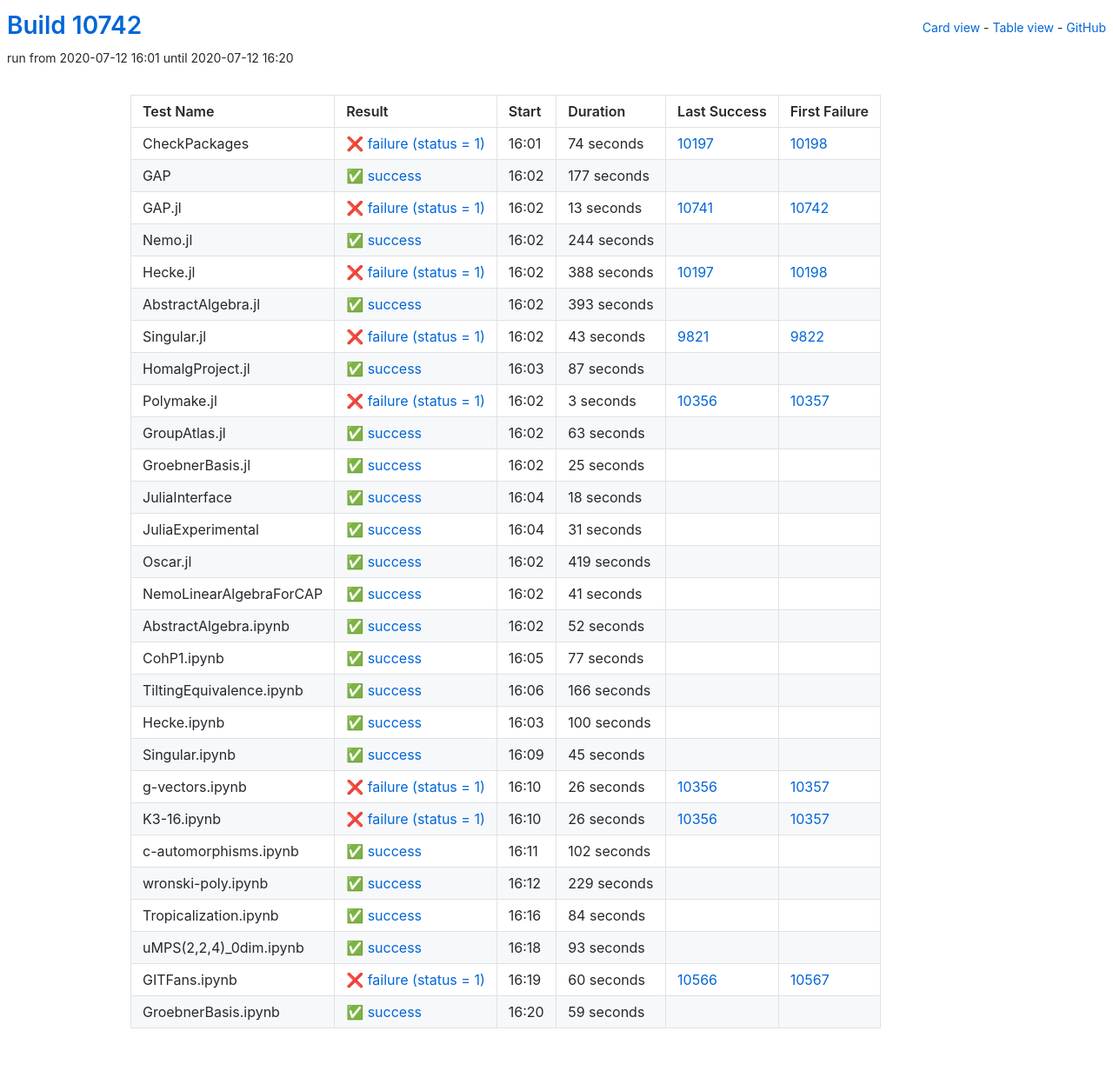
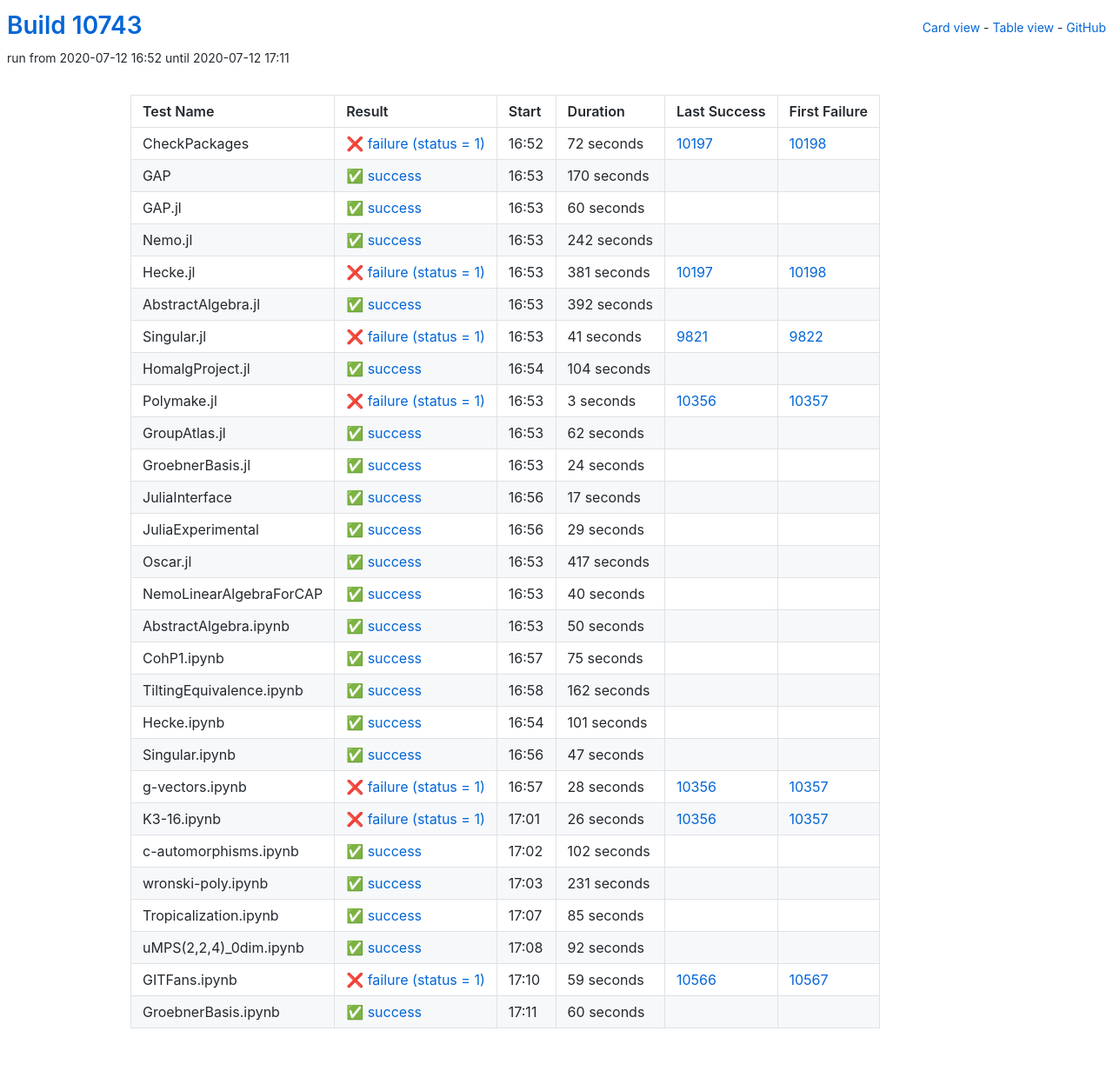
Before and after one commit to oscar-system/oscar-ci-status, a Jekyll site: the page built from table.html, in a window 1280 px wide. Shown: the whole page at 87% size. Built offline with Jekyll 4.4.1, drawn with Linux system fonts in a browser that asks for light colours.

Commit message:
Build #10743

```diff
--- a/_data/ci.yml
+++ b/_data/ci.yml
@@ -1,6 +1,6 @@
 ---
-build: 10742
-build_url: https://oscarci.mathematik.uni-kl.de/job/oscar/10742/
+build: 10743
+build_url: https://oscarci.mathematik.uni-kl.de/job/oscar/10743/
 job: oscar
 organization: oscar-system
 repo: oscar-ci-status
@@ -8,104 +8,104 @@
 tests:
 - name: CheckPackages
   id: checkpackages
-  log: https://oscarci.mathematik.uni-kl.de/job/oscar/10742/artifact/logs/build-10742/CheckPackages.log
-  start: 2020-07-12 16:01
+  log: https://oscarci.mathematik.uni-kl.de/job/oscar/10743/artifact/logs/build-10743/CheckPackages.log
+  start: 2020-07-12 16:52
   success: false
   exitcode: 1
   status: failure
-  duration: 74
+  duration: 72
   last_success: 10197
   last_success_url: https://oscarci.mathematik.uni-kl.de/job/oscar/10197/
   first_failure: 10198
   first_failure_url: https://oscarci.mathematik.uni-kl.de/job/oscar/10198/
 - name: GAP
   id: gap
-  log: https://oscarci.mathematik.uni-kl.de/job/oscar/10742/artifact/logs/build-10742/GAP.log
-  start: 2020-07-12 16:02
+  log: https://oscarci.mathematik.uni-kl.de/job/oscar/10743/artifact/logs/build-10743/GAP.log
+  start: 2020-07-12 16:53
   success: true
   exitcode: 0
   status: success
-  duration: 177
+  duration: 170
   last_success: false
   last_success_url:
   first_failure: false
   first_failure_url:
 - name: GAP.jl
   id: gap-jl
-  log: https://oscarci.mathematik.uni-kl.de/job/oscar/10742/artifact/logs/build-10742/GAP.jl.log
-  start: 2020-07-12 16:02
-  success: false
-  exitcode: 1
-  status: failure
-  duration: 13
-  last_success: 10741
-  last_success_url: https://oscarci.mathematik.uni-kl.de/job/oscar/10741/
-  first_failure: 10742
-  first_failure_url: https://oscarci.mathematik.uni-kl.de/job/oscar/10742/
-- name: Nemo.jl
-  id: nemo-jl
-  log: https://oscarci.mathematik.uni-kl.de/job/oscar/10742/artifact/logs/build-10742/Nemo.jl.log
-  start: 2020-07-12 16:02
+  log: https://oscarci.mathematik.uni-kl.de/job/oscar/10743/artifact/logs/build-10743/GAP.jl.log
+  start: 2020-07-12 16:53
   success: true
   exitcode: 0
   status: success
-  duration: 244
+  duration: 60
+  last_success: false
+  last_success_url:
+  first_failure: false
+  first_failure_url:
+- name: Nemo.jl
+  id: nemo-jl
+  log: https://oscarci.mathematik.uni-kl.de/job/oscar/10743/artifact/logs/build-10743/Nemo.jl.log
+  start: 2020-07-12 16:53
+  success: true
+  exitcode: 0
+  status: success
+  duration: 242
   last_success: false
   last_success_url:
   first_failure: false
   first_failure_url:
 - name: Hecke.jl
   id: hecke-jl
-  log: https://oscarci.mathematik.uni-kl.de/job/oscar/10742/artifact/logs/build-10742/Hecke.jl.log
-  start: 2020-07-12 16:02
+  log: https://oscarci.mathematik.uni-kl.de/job/oscar/10743/artifact/logs/build-10743/Hecke.jl.log
+  start: 2020-07-12 16:53
   success: false
   exitcode: 1
   status: failure
-  duration: 388
+  duration: 381
   last_success: 10197
   last_success_url: https://oscarci.mathematik.uni-kl.de/job/oscar/10197/
   first_failure: 10198
   first_failure_url: https://oscarci.mathematik.uni-kl.de/job/oscar/10198/
 - name: AbstractAlgebra.jl
   id: abstractalgebra-jl
-  log: https://oscarci.mathematik.uni-kl.de/job/oscar/10742/artifact/logs/build-10742/AbstractAlgebra.jl.log
-  start: 2020-07-12 16:02
+  log: https://oscarci.mathematik.uni-kl.de/job/oscar/10743/artifact/logs/build-10743/AbstractAlgebra.jl.log
+  start: 2020-07-12 16:53
   success: true
   exitcode: 0
   status: success
-  duration: 393
+  duration: 392
   last_success: false
   last_success_url:
   first_failure: false
   first_failure_url:
 - name: Singular.jl
   id: singular-jl
-  log: https://oscarci.mathematik.uni-kl.de/job/oscar/10742/artifact/logs/build-10742/Singular.jl.log
-  start: 2020-07-12 16:02
+  log: https://oscarci.mathematik.uni-kl.de/job/oscar/10743/artifact/logs/build-10743/Singular.jl.log
+  start: 2020-07-12 16:53
   success: false
   exitcode: 1
   status: failure
-  duration: 43
+  duration: 41
   last_success: 9821
   last_success_url: https://oscarci.mathematik.uni-kl.de/job/oscar/9821/
   first_failure: 9822
   first_failure_url: https://oscarci.mathematik.uni-kl.de/job/oscar/9822/
 - name: HomalgProject.jl
   id: homalgproject-jl
-  log: https://oscarci.mathematik.uni-kl.de/job/oscar/10742/artifact/logs/build-10742/HomalgProject.jl.log
-  start: 2020-07-12 16:03
+  log: https://oscarci.mathematik.uni-kl.de/job/oscar/10743/artifact/logs/build-10743/HomalgProject.jl.log
+  start: 2020-07-12 16:54
   success: true
   exitcode: 0
   status: success
-  duration: 87
+  duration: 104
   last_success: false
   last_success_url:
   first_failure: false
   first_failure_url:
 - name: Polymake.jl
   id: polymake-jl
-  log: https://oscarci.mathematik.uni-kl.de/job/oscar/10742/artifact/logs/build-10742/Polymake.jl.log
-  start: 2020-07-12 16:02
+  log: https://oscarci.mathematik.uni-kl.de/job/oscar/10743/artifact/logs/build-10743/Polymake.jl.log
+  start: 2020-07-12 16:53
   success: false
   exitcode: 1
   status: failure
@@ -116,152 +116,152 @@
   first_failure_url: https://oscarci.mathematik.uni-kl.de/job/oscar/10357/
 - name: GroupAtlas.jl
   id: groupatlas-jl
-  log: https://oscarci.mathematik.uni-kl.de/job/oscar/10742/artifact/logs/build-10742/GroupAtlas.jl.log
-  start: 2020-07-12 16:02
+  log: https://oscarci.mathematik.uni-kl.de/job/oscar/10743/artifact/logs/build-10743/GroupAtlas.jl.log
+  start: 2020-07-12 16:53
   success: true
   exitcode: 0
   status: success
-  duration: 63
+  duration: 62
   last_success: false
   last_success_url:
   first_failure: false
   first_failure_url:
 - name: GroebnerBasis.jl
   id: groebnerbasis-jl
-  log: https://oscarci.mathematik.uni-kl.de/job/oscar/10742/artifact/logs/build-10742/GroebnerBasis.jl.log
-  start: 2020-07-12 16:02
+  log: https://oscarci.mathematik.uni-kl.de/job/oscar/10743/artifact/logs/build-10743/GroebnerBasis.jl.log
+  start: 2020-07-12 16:53
   success: true
   exitcode: 0
   status: success
-  duration: 25
+  duration: 24
   last_success: false
   last_success_url:
   first_failure: false
   first_failure_url:
 - name: JuliaInterface
   id: juliainterface
-  log: https://oscarci.mathematik.uni-kl.de/job/oscar/10742/artifact/logs/build-10742/JuliaInterface.log
-  start: 2020-07-12 16:04
+  log: https://oscarci.mathematik.uni-kl.de/job/oscar/10743/artifact/logs/build-10743/JuliaInterface.log
+  start: 2020-07-12 16:56
   success: true
   exitcode: 0
   status: success
-  duration: 18
+  duration: 17
   last_success: false
   last_success_url:
   first_failure: false
   first_failure_url:
 - name: JuliaExperimental
   id: juliaexperimental
-  log: https://oscarci.mathematik.uni-kl.de/job/oscar/10742/artifact/logs/build-10742/JuliaExperimental.log
-  start: 2020-07-12 16:04
+  log: https://oscarci.mathematik.uni-kl.de/job/oscar/10743/artifact/logs/build-10743/JuliaExperimental.log
+  start: 2020-07-12 16:56
   success: true
   exitcode: 0
   status: success
-  duration: 31
+  duration: 29
   last_success: false
   last_success_url:
   first_failure: false
   first_failure_url:
 - name: Oscar.jl
   id: oscar-jl
-  log: https://oscarci.mathematik.uni-kl.de/job/oscar/10742/artifact/logs/build-10742/Oscar.jl.log
-  start: 2020-07-12 16:02
+  log: https://oscarci.mathematik.uni-kl.de/job/oscar/10743/artifact/logs/build-10743/Oscar.jl.log
+  start: 2020-07-12 16:53
   success: true
   exitcode: 0
   status: success
-  duration: 419
+  duration: 417
   last_success: false
   last_success_url:
   first_failure: false
   first_failure_url:
 - name: NemoLinearAlgebraForCAP
   id: nemolinearalgebraforcap
-  log: https://oscarci.mathematik.uni-kl.de/job/oscar/10742/artifact/logs/build-10742/NemoLinearAlgebraForCAP.log
-  start: 2020-07-12 16:02
+  log: https://oscarci.mathematik.uni-kl.de/job/oscar/10743/artifact/logs/build-10743/NemoLinearAlgebraForCAP.log
+  start: 2020-07-12 16:53
   success: true
   exitcode: 0
   status: success
-  duration: 41
+  duration: 40
   last_success: false
   last_success_url:
   first_failure: false
   first_failure_url:
 - name: AbstractAlgebra.ipynb
   id: abstractalgebra-ipynb
-  log: https://oscarci.mathematik.uni-kl.de/job/oscar/10742/artifact/logs/build-10742/AbstractAlgebra.ipynb.log
-  start: 2020-07-12 16:02
+  log: https://oscarci.mathematik.uni-kl.de/job/oscar/10743/artifact/logs/build-10743/AbstractAlgebra.ipynb.log
+  start: 2020-07-12 16:53
   success: true
   exitcode: 0
   status: success
-  duration: 52
+  duration: 50
   last_success: false
   last_success_url:
   first_failure: false
   first_failure_url:
 - name: CohP1.ipynb
   id: cohp1-ipynb
-  log: https://oscarci.mathematik.uni-kl.de/job/oscar/10742/artifact/logs/build-10742/CohP1.ipynb.log
-  start: 2020-07-12 16:05
+  log: https://oscarci.mathematik.uni-kl.de/job/oscar/10743/artifact/logs/build-10743/CohP1.ipynb.log
+  start: 2020-07-12 16:57
   success: true
   exitcode: 0
   status: success
-  duration: 77
+  duration: 75
   last_success: false
   last_success_url:
   first_failure: false
   first_failure_url:
 - name: TiltingEquivalence.ipynb
   id: tiltingequivalence-ipynb
-  log: https://oscarci.mathematik.uni-kl.de/job/oscar/10742/artifact/logs/build-10742/TiltingEquivalence.ipynb.log
-  start: 2020-07-12 16:06
+  log: https://oscarci.mathematik.uni-kl.de/job/oscar/10743/artifact/logs/build-10743/TiltingEquivalence.ipynb.log
+  start: 2020-07-12 16:58
   success: true
   exitcode: 0
   status: success
-  duration: 166
+  duration: 162
   last_success: false
   last_success_url:
   first_failure: false
   first_failure_url:
 - name: Hecke.ipynb
   id: hecke-ipynb
-  log: https://oscarci.mathematik.uni-kl.de/job/oscar/10742/artifact/logs/build-10742/Hecke.ipynb.log
-  start: 2020-07-12 16:03
+  log: https://oscarci.mathematik.uni-kl.de/job/oscar/10743/artifact/logs/build-10743/Hecke.ipynb.log
+  start: 2020-07-12 16:54
   success: true
   exitcode: 0
   status: success
-  duration: 100
+  duration: 101
   last_success: false
   last_success_url:
   first_failure: false
   first_failure_url:
 - name: Singular.ipynb
   id: singular-ipynb
-  log: https://oscarci.mathematik.uni-kl.de/job/oscar/10742/artifact/logs/build-10742/Singular.ipynb.log
-  start: 2020-07-12 16:09
+  log: https://oscarci.mathematik.uni-kl.de/job/oscar/10743/artifact/logs/build-10743/Singular.ipynb.log
+  start: 2020-07-12 16:56
   success: true
   exitcode: 0
   status: success
-  duration: 45
+  duration: 47
   last_success: false
   last_success_url:
   first_failure: false
   first_failure_url:
 - name: g-vectors.ipynb
   id: g-vectors-ipynb
-  log: https://oscarci.mathematik.uni-kl.de/job/oscar/10742/artifact/logs/build-10742/g-vectors.ipynb.log
-  start: 2020-07-12 16:10
+  log: https://oscarci.mathematik.uni-kl.de/job/oscar/10743/artifact/logs/build-10743/g-vectors.ipynb.log
+  start: 2020-07-12 16:57
   success: false
   exitcode: 1
   status: failure
-  duration: 26
+  duration: 28
   last_success: 10356
   last_success_url: https://oscarci.mathematik.uni-kl.de/job/oscar/10356/
   first_failure: 10357
   first_failure_url: https://oscarci.mathematik.uni-kl.de/job/oscar/10357/
 - name: K3-16.ipynb
   id: k3-16-ipynb
-  log: https://oscarci.mathematik.uni-kl.de/job/oscar/10742/artifact/logs/build-10742/K3-16.ipynb.log
-  start: 2020-07-12 16:10
+  log: https://oscarci.mathematik.uni-kl.de/job/oscar/10743/artifact/logs/build-10743/K3-16.ipynb.log
+  start: 2020-07-12 17:01
   success: false
   exitcode: 1
   status: failure
@@ -272,8 +272,8 @@
   first_failure_url: https://oscarci.mathematik.uni-kl.de/job/oscar/10357/
 - name: c-automorphisms.ipynb
   id: c-automorphisms-ipynb
-  log: https://oscarci.mathematik.uni-kl.de/job/oscar/10742/artifact/logs/build-10742/c-automorphisms.ipynb.log
-  start: 2020-07-12 16:11
+  log: https://oscarci.mathematik.uni-kl.de/job/oscar/10743/artifact/logs/build-10743/c-automorphisms.ipynb.log
+  start: 2020-07-12 17:02
   success: true
   exitcode: 0
   status: success
@@ -284,60 +284,60 @@
   first_failure_url:
 - name: wronski-poly.ipynb
   id: wronski-poly-ipynb
-  log: https://oscarci.mathematik.uni-kl.de/job/oscar/10742/artifact/logs/build-10742/wronski-poly.ipynb.log
-  start: 2020-07-12 16:12
+  log: https://oscarci.mathematik.uni-kl.de/job/oscar/10743/artifact/logs/build-10743/wronski-poly.ipynb.log
+  start: 2020-07-12 17:03
   success: true
   exitcode: 0
   status: success
-  duration: 229
+  duration: 231
   last_success: false
   last_success_url:
   first_failure: false
   first_failure_url:
 - name: Tropicalization.ipynb
   id: tropicalization-ipynb
-  log: https://oscarci.mathematik.uni-kl.de/job/oscar/10742/artifact/logs/build-10742/Tropicalization.ipynb.log
-  start: 2020-07-12 16:16
+  log: https://oscarci.mathematik.uni-kl.de/job/oscar/10743/artifact/logs/build-10743/Tropicalization.ipynb.log
+  start: 2020-07-12 17:07
   success: true
   exitcode: 0
   status: success
-  duration: 84
+  duration: 85
   last_success: false
   last_success_url:
   first_failure: false
   first_failure_url:
 - name: uMPS(2,2,4)_0dim.ipynb
   id: umps-2-2-4-0dim-ipynb
-  log: https://oscarci.mathematik.uni-kl.de/job/oscar/10742/artifact/logs/build-10742/uMPS-2-2-4-_0dim.ipynb.log
-  start: 2020-07-12 16:18
+  log: https://oscarci.mathematik.uni-kl.de/job/oscar/10743/artifact/logs/build-10743/uMPS-2-2-4-_0dim.ipynb.log
+  start: 2020-07-12 17:08
   success: true
   exitcode: 0
   status: success
-  duration: 93
+  duration: 92
   last_success: false
   last_success_url:
   first_failure: false
   first_failure_url:
 - name: GITFans.ipynb
   id: gitfans-ipynb
-  log: https://oscarci.mathematik.uni-kl.de/job/oscar/10742/artifact/logs/build-10742/GITFans.ipynb.log
-  start: 2020-07-12 16:19
+  log: https://oscarci.mathematik.uni-kl.de/job/oscar/10743/artifact/logs/build-10743/GITFans.ipynb.log
+  start: 2020-07-12 17:10
   success: false
   exitcode: 1
   status: failure
-  duration: 60
+  duration: 59
   last_success: 10566
   last_success_url: https://oscarci.mathematik.uni-kl.de/job/oscar/10566/
   first_failure: 10567
   first_failure_url: https://oscarci.mathematik.uni-kl.de/job/oscar/10567/
 - name: GroebnerBasis.ipynb
   id: groebnerbasis-ipynb
-  log: https://oscarci.mathematik.uni-kl.de/job/oscar/10742/artifact/logs/build-10742/GroebnerBasis.ipynb.log
-  start: 2020-07-12 16:20
+  log: https://oscarci.mathematik.uni-kl.de/job/oscar/10743/artifact/logs/build-10743/GroebnerBasis.ipynb.log
+  start: 2020-07-12 17:11
   success: true
   exitcode: 0
   status: success
-  duration: 59
+  duration: 60
   last_success: false
   last_success_url:
   first_failure: false
```
Also changed, not shown: README.md.
